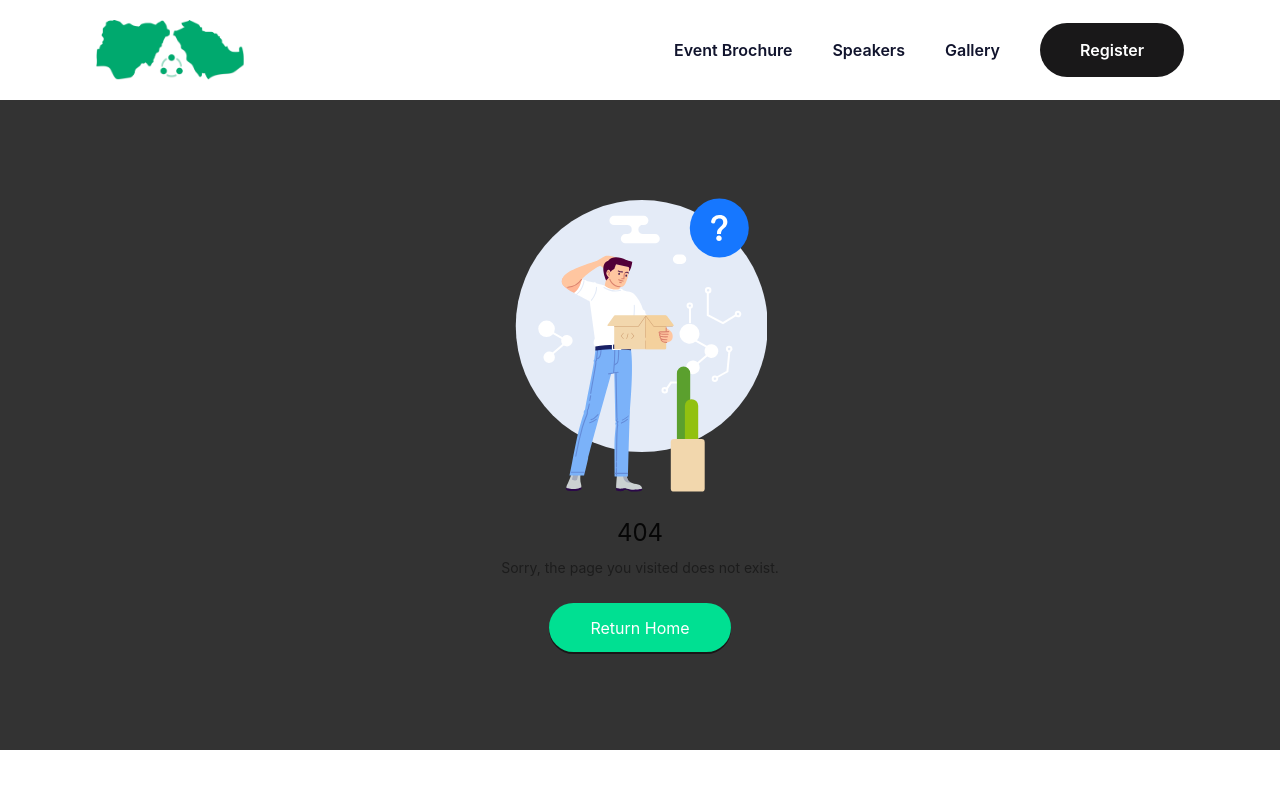
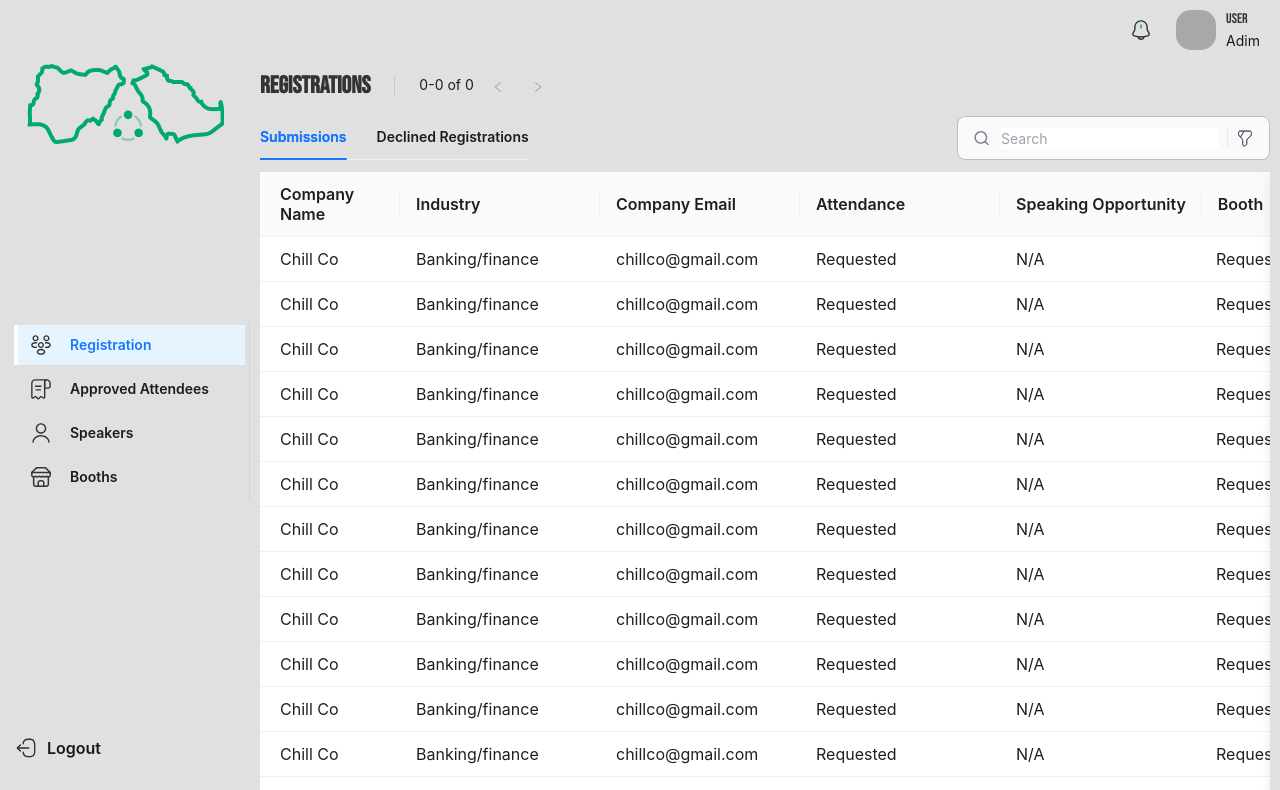
Before and after one commit to Mestareddy/saudi-delegation, a Next.js app: page /app/registrations in a window 1280 px wide. Before the commit this address had no page. Shown: the top 790 px of the page. Built offline with nearby package versions, Linux system fonts and the light colour scheme.

Commit message:
feat: implemented admin registration dashboard ui

```diff
--- a/src/app/app/dashboard/PageContent.tsx
+++ /dev/null
@@ -1,12 +0,0 @@
-import { Heading } from "@/components/common";
-import React from "react";
-
-const PageContent: React.FunctionComponent = () => {
-  return (
-    <div>
-      <Heading>Dashobard</Heading>
-    </div>
-  );
-};
-
-export default PageContent;
--- /dev/null
+++ b/src/app/app/registrations/PageContent.tsx
@@ -0,0 +1,56 @@
+import { CustomTable, SearchInput } from "@/components/common";
+import React from "react";
+import { RegistrationTab } from "./components";
+import { useRegTableColumn } from "./hooks";
+
+const data = [
+  {
+    id: 1,
+    business_name: 'Chill Co',
+    industry: 'Banking/finance',
+    business_email: 'chillco@gmail.com',
+    attendance: 'Requested',
+    speaking_opportunity: 'N/A',
+    booth: 'Requested',
+    company_size: '100-150'
+  }
+]
+
+const duplicatedData = Array.from({ length: 50 }, (_, index) => ({
+  ...data[0],
+  id: index + 1 // Assuming you want unique IDs for duplicated objects
+}));
+
+
+
+const PageContent: React.FunctionComponent = () => {
+  const { columns } = useRegTableColumn()
+  const handleFilter = () => {
+    return true
+  }
+  return (
+    <div>
+      <CustomTable
+        sticky
+        tableTitle="Registrations"
+        columns={columns}
+        dataSource={duplicatedData}
+        tabs={
+          <RegistrationTab
+            defaultKey={'Submissions'}
+          />
+        }
+        searchPanel={
+          <div className="flex items-center space-x-2">
+            <SearchInput
+              onFilter={handleFilter}
+              placeholder="Search"
+            />
+          </div>
+        }
+      />
+    </div>
+  );
+};
+
+export default PageContent;
--- /dev/null
+++ b/src/app/app/registrations/components/RegistrationTab.tsx
@@ -0,0 +1,43 @@
+import { Tabs, TabsProps } from "antd";
+import React from "react";
+
+interface RegistrationTabProps {
+  /* eslint-disable-next-line */
+  onTabSelect?: (key: string) => void
+  defaultKey?: string
+}
+
+const RegistrationTab: React.FunctionComponent<RegistrationTabProps> = ({ onTabSelect, defaultKey }) => {
+  const onChange = (key: string) => {
+    if (onTabSelect) {
+      onTabSelect(key)
+    }
+
+  };
+
+  const items: TabsProps["items"] = [
+    {
+      key: "Submissions",
+      label: "Submissions",
+    },
+    {
+      key: "pDeclined Registrationsaid",
+      label: "Declined Registrations",
+    },
+  ];
+  return (
+    <Tabs
+      tabBarStyle={{
+        fontWeight: 600,
+        // paddingInline: 30,
+        // marginBottom: 40
+      }}
+      tabBarGutter={30}
+      defaultActiveKey={defaultKey}
+      items={items}
+      onChange={onChange}
+    />
+  );
+};
+
+export default RegistrationTab;
--- /dev/null
+++ b/src/app/app/registrations/components/index.ts
@@ -0,0 +1 @@
+export {default as RegistrationTab} from './RegistrationTab'
--- /dev/null
+++ b/src/app/app/registrations/hooks/index.ts
@@ -0,0 +1 @@
+export {default as useRegTableColumn } from './useRegTableColumn'
--- /dev/null
+++ b/src/app/app/registrations/hooks/useRegTableColumn.tsx
@@ -0,0 +1,57 @@
+import { ColumnsType } from 'antd/es/table';
+import { useMemo } from 'react'
+
+const useRegTableColumn = () => {
+
+  const columns = useMemo(() => {
+    const header: ColumnsType<any> = [
+      {
+        title: "Company Name",
+        dataIndex: "business_name",
+        // ellipsis: true,
+      },
+      {
+        title: "Industry",
+        dataIndex: "industry",
+        width: 200,
+        key: 'surname',
+        // ellipsis: true,
+      },
+      {
+        title: "Company Email",
+        dataIndex: "business_email",
+        width: 200,
+        // ellipsis: true,
+      },
+      {
+        title: "Attendance",
+        dataIndex: "attendance",
+        key: 'gender',
+        width: 200,
+        // ellipsis: true,
+      },
+      {
+        title: "Speaking Opportunity",
+        dataIndex: "speaking_opportunity",
+        ellipsis: true,
+        width: 200,
+      },
+      {
+        title: "Booth",
+        dataIndex: "booth",
+        ellipsis: true,
+      },
+      {
+        title: "Company/Employee Size",
+        dataIndex: "company_size",
+        ellipsis: true,
+      },
+    ];
+    return header
+  }, [])
+  return {
+    columns
+  }
+}
+
+export default useRegTableColumn
```
Also changed, not shown: src/app/app/registrations/loading.tsx (renamed from src/app/app/dashboard/loading.tsx), src/app/app/registrations/page.tsx (renamed from src/app/app/dashboard/page.tsx).
